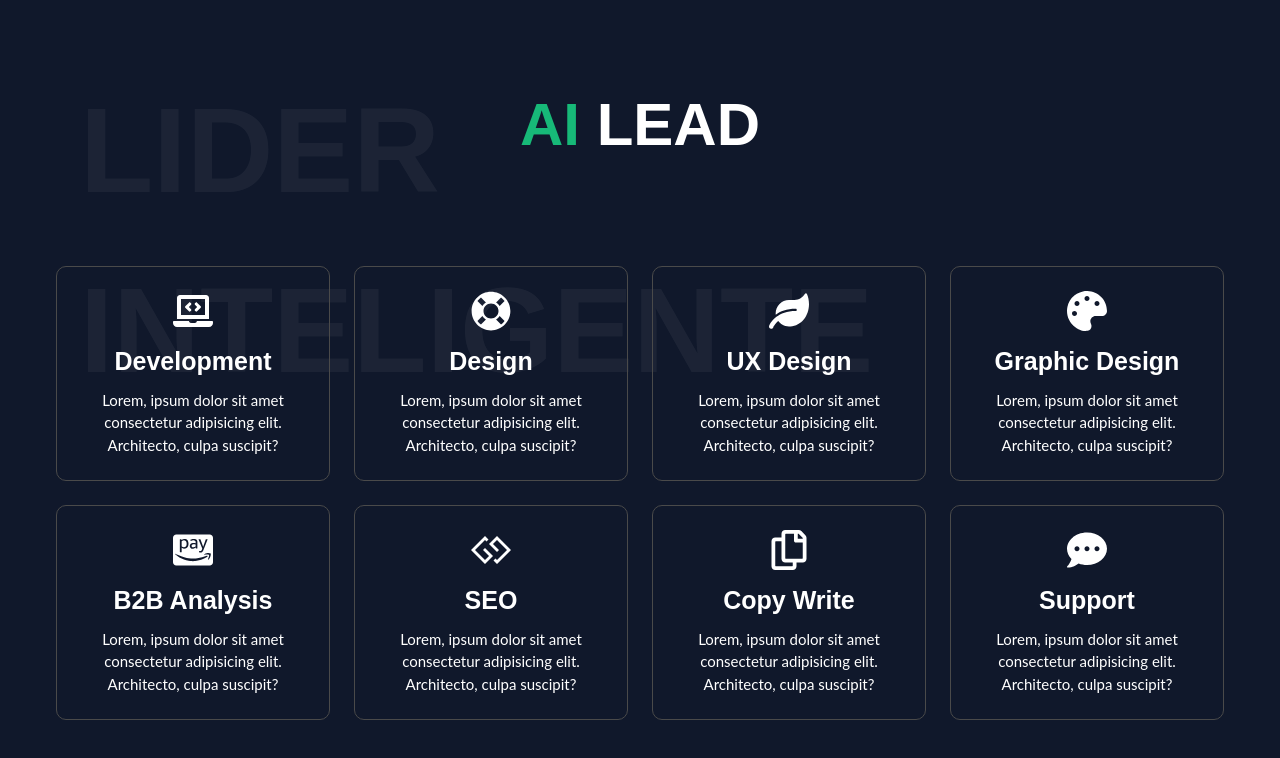
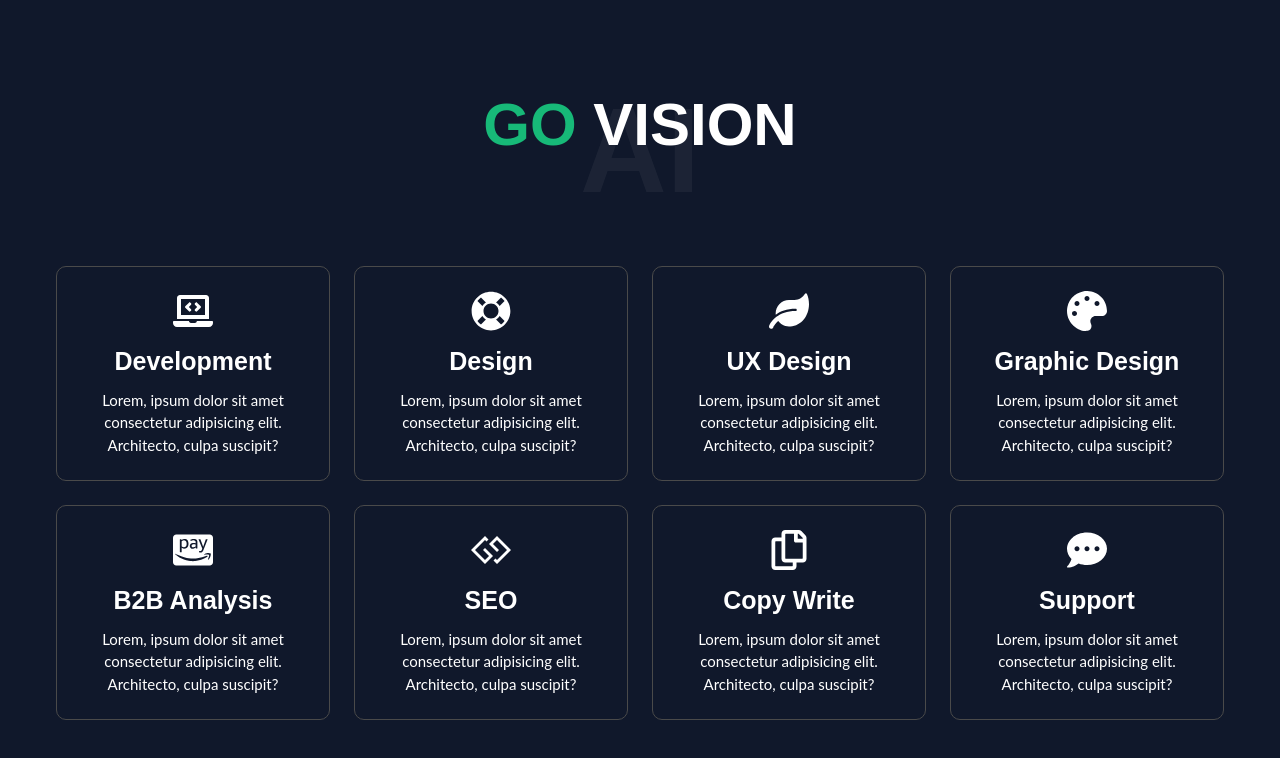
Before and after one commit to PedrogFigueiredo/ailead_frontend, a Next.js app: page / in a window 1280 px wide. Shown: the top 758 px of the page. Built offline with nearby package versions, Linux system fonts and the light colour scheme.

Commit message:
Update HomeComponent.jsx

```diff
--- a/src/components/HomeComponent.jsx
+++ b/src/components/HomeComponent.jsx
@@ -28,10 +28,10 @@ export default function HomeComponent() {
             <Fade>
               <div className="heading__text relative flex justify-center">
                 <h2 className="text-[36px] font-bold uppercase sm:text-[46px] md:text-[60px]">
-                  <span className="text-[#17B978]">AI</span> Lead
+                  <span className="text-[#17B978]">GO</span> VISION
                 </h2>
                 <h2 className="absolute top-[0px] text-[50px] font-extrabold opacity-5 sm:text-[65px] md:top-[-20px] md:text-[100px] lg:text-[120px]">
-                  LIDER INTELIGENTE
+                  AI
                 </h2>
               </div>
             </Fade>
```
